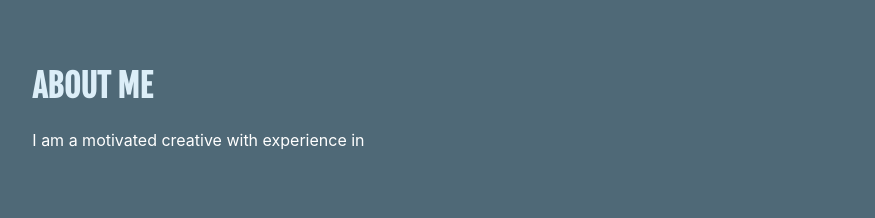
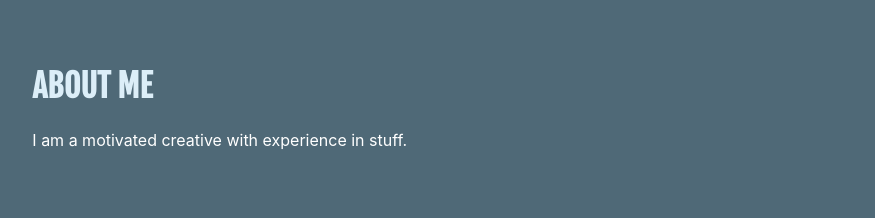
Before and after one commit to Devco2011/Devco2011.github.io, a React (Create React App) app: page /#/ in a window 1280 px wide. Shown: the part 4420-4638 px from the top of the page, without its empty margins (196-1071 px from the left). Built offline with nearby package versions, Linux system fonts and the light colour scheme.

Commit message:
Update Resume.js

```diff
--- a/src/main/Resume.js
+++ b/src/main/Resume.js
@@ -17,7 +17,7 @@ export const Resume = () => {
                     <Col className="col-12 col-md-8">
                         <div className="about-div">
                             <h5 className="section-title-light">ABOUT ME</h5>
-                            <p>I am a motivated creative with experience in
+                            <p>I am a motivated creative with experience in stuff.
 </p>
                             <br></br>
                         </div>
```
